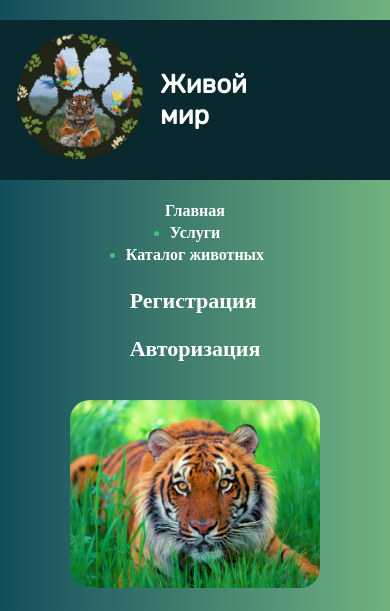
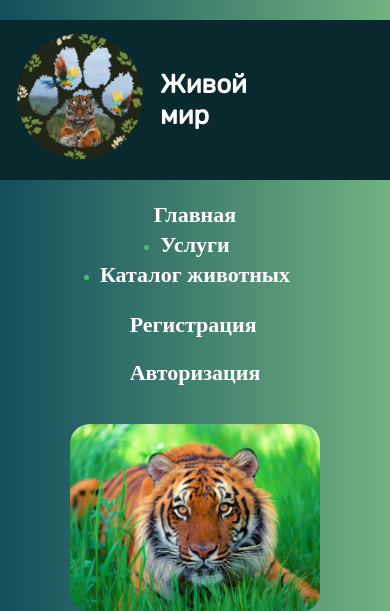
Before and after one commit to Kudzuki/kudzuki.github.io, a PHP site: page /Zooparc/index.html in a window 390 px wide. Shown: the top 611 px of the page. Run offline with PHP 8.4, Linux system fonts and the light colour scheme.

Commit message:
Update style.css

```diff
--- a/Zooparc/css/style.css
+++ b/Zooparc/css/style.css
@@ -402,9 +402,6 @@ footer {
     font-size: 26px;
   }
 
-  .button a {
-    font-size: 16px;
-  }
   .text,.text_animal,.text_three{
     width: 321px;
     padding:0px;
```
